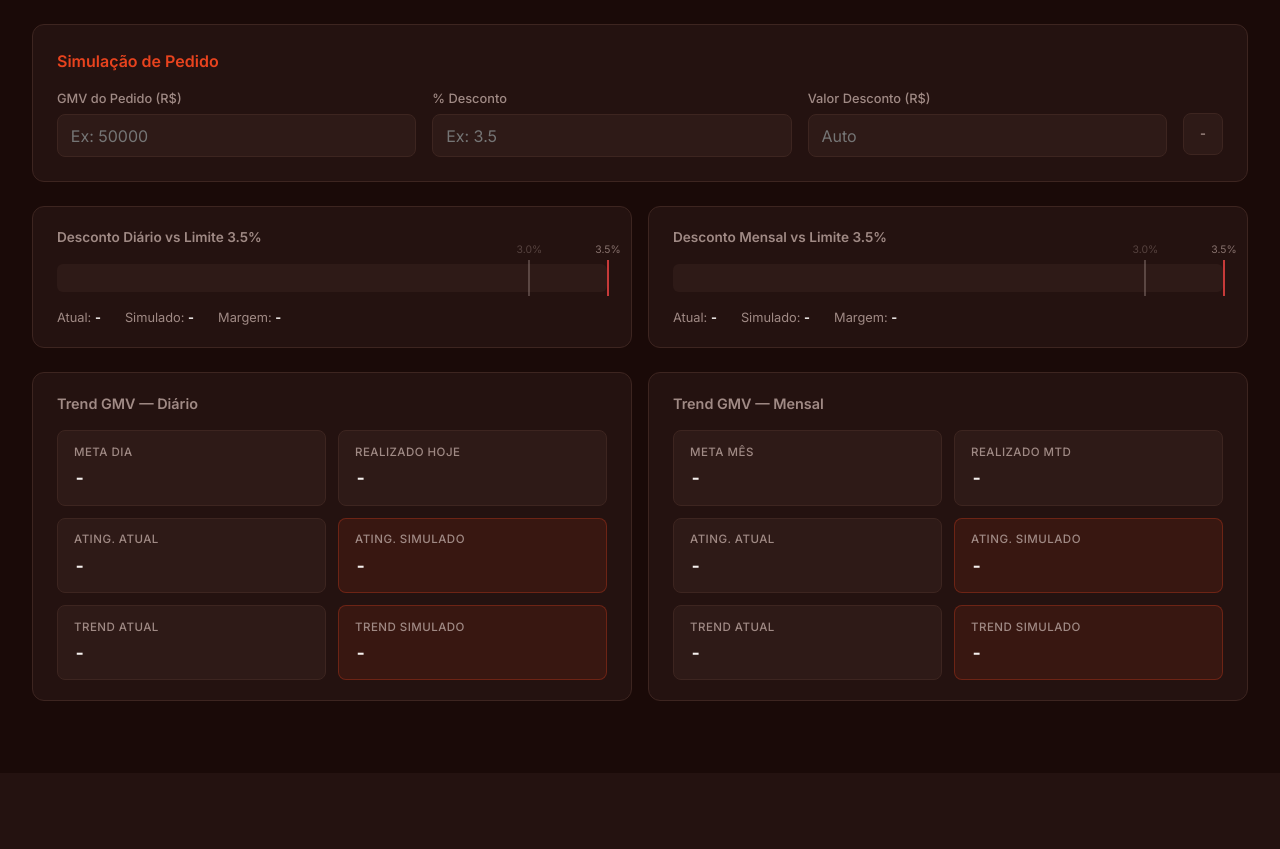
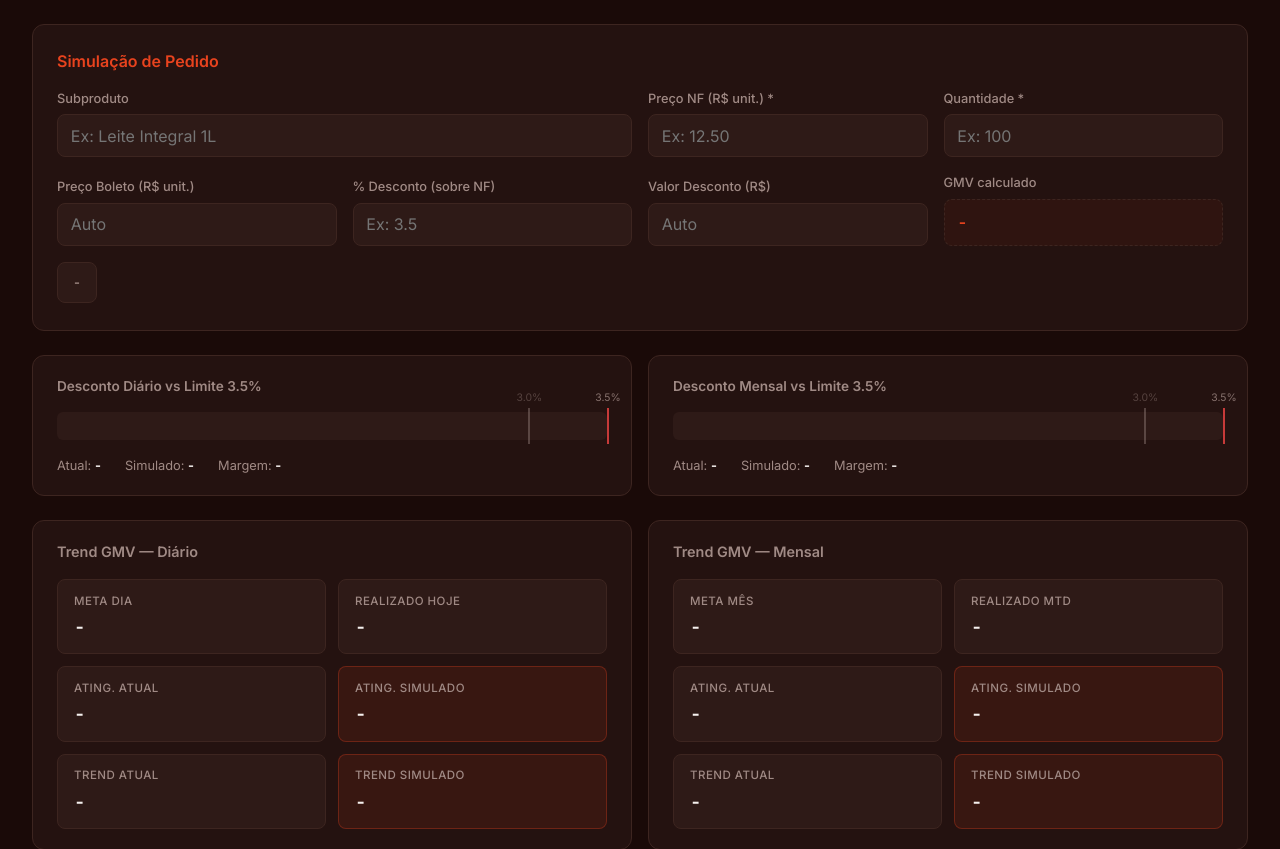
Before and after one commit to vitorrodrigues-maker/calculadora-desconto, a Flask app: page / in a window 1280 px wide. Shown: the part 64-913 px from the top of the page. Before the commit the page ends 765 px from the top, so only its background shows below. Run offline with Flask 3, Linux system fonts and the light colour scheme; data that the repository does not hold is empty.

Commit message:
feat: substituir GMV por Subproduto + Preço NF + Qtd + Preço Boleto com auto-preenchimento tri-direcional
Made-with: Cursor

```diff
--- a/static/css/style.css
+++ b/static/css/style.css
@@ -142,9 +142,13 @@ main {
 
 .input-grid {
     display: grid;
-    grid-template-columns: 1fr 1fr 1fr auto;
-    gap: 1rem;
+    grid-template-columns: repeat(4, 1fr);
+    gap: 1rem 1rem;
     align-items: end;
+}
+
+.input-group.col-subproduto {
+    grid-column: span 2;
 }
 
 .input-group label {
@@ -172,9 +176,24 @@ main {
     border-color: var(--accent);
 }
 
+.input-group.readonly .readonly-value {
+    width: 100%;
+    background: rgba(232, 67, 30, 0.06);
+    border: 1px dashed var(--border);
+    border-radius: 8px;
+    padding: 0.65rem 0.8rem;
+    color: var(--accent);
+    font-size: 1rem;
+    font-weight: 600;
+    font-variant-numeric: tabular-nums;
+    min-height: 2.6rem;
+    display: flex;
+    align-items: center;
+}
+
 .input-info {
     display: flex;
-    align-items: center;
+    align-items: flex-end;
     padding-bottom: 0.15rem;
 }
 
@@ -385,6 +404,7 @@ main {
 /* RESPONSIVE */
 @media (max-width: 900px) {
     .input-grid { grid-template-columns: 1fr 1fr; }
+    .input-group.col-subproduto { grid-column: span 2; }
     .limit-row { grid-template-columns: 1fr; }
     .panels { grid-template-columns: 1fr; }
     .trend-grid.wide { grid-template-columns: repeat(2, 1fr); }
@@ -394,6 +414,7 @@ main {
 
 @media (max-width: 600px) {
     .input-grid { grid-template-columns: 1fr; }
+    .input-group.col-subproduto { grid-column: span 1; }
     .trend-grid { grid-template-columns: 1fr; }
     .trend-grid.wide { grid-template-columns: 1fr; }
     header { padding: 0.75rem 1rem; }
--- a/static/js/calculator.js
+++ b/static/js/calculator.js
@@ -286,29 +286,74 @@
     function update() {
         if (!DATA) return;
 
-        const gmvPedido = parseNum(document.getElementById("gmvPedido"));
-        const pctInput = parseNum(document.getElementById("pctDesconto"));
-        const vlrInput = parseNum(document.getElementById("vlrDesconto"));
-        const hasInput = gmvPedido > 0 && (pctInput > 0 || vlrInput > 0);
+        const nfEl = document.getElementById("precoNF");
+        const qtdEl = document.getElementById("quantidade");
+        const boletoEl = document.getElementById("precoBoleto");
+        const pctEl = document.getElementById("pctDesconto");
+        const vlrEl = document.getElementById("vlrDesconto");
+        const gmvEl = document.getElementById("gmvDerivado");
 
-        let pctDesconto = pctInput / 100;
+        const nf = parseNum(nfEl);
+        const qtd = parseNum(qtdEl);
+        const boletoInput = parseNum(boletoEl);
+        const pctInput = parseNum(pctEl);
+        const vlrInput = parseNum(vlrEl);
+
+        let boleto = boletoInput;
+        let pctNF = pctInput / 100;
         let vlrDesconto = vlrInput;
 
-        if (gmvPedido > 0) {
-            if (pctInput > 0 && !_vlrFocused) {
-                vlrDesconto = gmvPedido * pctDesconto;
-                document.getElementById("vlrDesconto").value = vlrDesconto.toFixed(2);
-            } else if (vlrInput > 0 && !_pctFocused) {
-                pctDesconto = vlrDesconto / gmvPedido;
-                document.getElementById("pctDesconto").value = (pctDesconto * 100).toFixed(2);
+        const baseOk = nf > 0 && qtd > 0;
+
+        if (baseOk) {
+            const source = _lastEdited;
+
+            if (source === "boleto" && boletoInput > 0) {
+                pctNF = (nf - boletoInput) / nf;
+                vlrDesconto = qtd * (nf - boletoInput);
+                if (!_pctFocused) pctEl.value = (pctNF * 100).toFixed(2);
+                if (!_vlrFocused) vlrEl.value = vlrDesconto.toFixed(2);
+            } else if (source === "pct" && pctInput > 0) {
+                boleto = nf * (1 - pctNF);
+                vlrDesconto = qtd * nf * pctNF;
+                if (!_boletoFocused) boletoEl.value = boleto.toFixed(2);
+                if (!_vlrFocused) vlrEl.value = vlrDesconto.toFixed(2);
+            } else if (source === "vlr" && vlrInput > 0) {
+                const descUnit = vlrInput / qtd;
+                boleto = nf - descUnit;
+                pctNF = descUnit / nf;
+                if (!_boletoFocused) boletoEl.value = boleto.toFixed(2);
+                if (!_pctFocused) pctEl.value = (pctNF * 100).toFixed(2);
+            } else if (boletoInput > 0) {
+                pctNF = (nf - boletoInput) / nf;
+                vlrDesconto = qtd * (nf - boletoInput);
+                if (!_pctFocused) pctEl.value = (pctNF * 100).toFixed(2);
+                if (!_vlrFocused) vlrEl.value = vlrDesconto.toFixed(2);
+            } else if (pctInput > 0) {
+                boleto = nf * (1 - pctNF);
+                vlrDesconto = qtd * nf * pctNF;
+                if (!_boletoFocused) boletoEl.value = boleto.toFixed(2);
+                if (!_vlrFocused) vlrEl.value = vlrDesconto.toFixed(2);
+            } else if (vlrInput > 0) {
+                const descUnit = vlrInput / qtd;
+                boleto = nf - descUnit;
+                pctNF = descUnit / nf;
+                if (!_boletoFocused) boletoEl.value = boleto.toFixed(2);
+                if (!_pctFocused) pctEl.value = (pctNF * 100).toFixed(2);
             }
         }
+
+        const gmvPedido = baseOk && boleto > 0 ? qtd * boleto : 0;
+        gmvEl.textContent = gmvPedido > 0 ? fmt(gmvPedido, "brl") : "-";
+
+        const hasInput = baseOk && gmvPedido > 0 && vlrDesconto > 0;
+        const pctSobreBoleto = gmvPedido > 0 ? vlrDesconto / gmvPedido : 0;
 
         const todayRow = getToday(DATA.daily_discounts);
         const monthAgg = aggregateMonth(DATA.daily_discounts);
 
-        const todaySim = hasInput ? simulate(todayRow, gmvPedido, vlrDesconto, pctDesconto) : null;
-        const monthSim = hasInput ? simulate(monthAgg, gmvPedido, vlrDesconto, pctDesconto) : null;
+        const todaySim = hasInput ? simulate(todayRow, gmvPedido, vlrDesconto, pctSobreBoleto) : null;
+        const monthSim = hasInput ? simulate(monthAgg, gmvPedido, vlrDesconto, pctSobreBoleto) : null;
 
         const badge = document.getElementById("discountType");
         if (hasInput) {
@@ -320,8 +365,11 @@
                 badge.textContent = "Acima do limite 3.5% (" + fmt(simMensalPct, "pct") + ")";
                 badge.className = "info-badge supervisores";
             }
+        } else if (!baseOk) {
+            badge.textContent = "Preencha NF e Quantidade";
+            badge.className = "info-badge";
         } else {
-            badge.textContent = "Preencha os campos";
+            badge.textContent = "Preencha Boleto, % ou Valor";
             badge.className = "info-badge";
         }
 
@@ -338,20 +386,32 @@
 
     // ─── Input binding ─────────────────────────────────────
 
+    let _boletoFocused = false;
     let _pctFocused = false;
     let _vlrFocused = false;
+    let _lastEdited = null;
 
     function bindInputs() {
-        const gmvEl = document.getElementById("gmvPedido");
+        const subEl = document.getElementById("subproduto");
+        const nfEl = document.getElementById("precoNF");
+        const qtdEl = document.getElementById("quantidade");
+        const boletoEl = document.getElementById("precoBoleto");
         const pctEl = document.getElementById("pctDesconto");
         const vlrEl = document.getElementById("vlrDesconto");
 
-        pctEl.addEventListener("focus", () => { _pctFocused = true; _vlrFocused = false; });
-        vlrEl.addEventListener("focus", () => { _vlrFocused = true; _pctFocused = false; });
+        boletoEl.addEventListener("focus", () => { _boletoFocused = true; _pctFocused = false; _vlrFocused = false; });
+        pctEl.addEventListener("focus", () => { _pctFocused = true; _boletoFocused = false; _vlrFocused = false; });
+        vlrEl.addEventListener("focus", () => { _vlrFocused = true; _boletoFocused = false; _pctFocused = false; });
 
-        [gmvEl, pctEl, vlrEl].forEach((el) => {
+        boletoEl.addEventListener("input", () => { _lastEdited = "boleto"; update(); });
+        pctEl.addEventListener("input", () => { _lastEdited = "pct"; update(); });
+        vlrEl.addEventListener("input", () => { _lastEdited = "vlr"; update(); });
+
+        [nfEl, qtdEl].forEach((el) => {
             el.addEventListener("input", update);
         });
+
+        subEl.addEventListener("input", () => { /* subproduto é apenas descritivo */ });
     }
 
     // ─── Refresh ─────────────────────────────────────────────
--- a/templates/index.html
+++ b/templates/index.html
@@ -35,17 +35,33 @@
         <section class="input-card">
             <h2>Simulação de Pedido</h2>
             <div class="input-grid">
-                <div class="input-group">
-                    <label for="gmvPedido">GMV do Pedido (R$)</label>
-                    <input type="text" id="gmvPedido" placeholder="Ex: 50000" inputmode="decimal">
+                <div class="input-group col-subproduto">
+                    <label for="subproduto">Subproduto</label>
+                    <input type="text" id="subproduto" placeholder="Ex: Leite Integral 1L" autocomplete="off">
                 </div>
                 <div class="input-group">
-                    <label for="pctDesconto">% Desconto</label>
+                    <label for="precoNF">Preço NF (R$ unit.) *</label>
+                    <input type="text" id="precoNF" placeholder="Ex: 12.50" inputmode="decimal">
+                </div>
+                <div class="input-group">
+                    <label for="quantidade">Quantidade *</label>
+                    <input type="text" id="quantidade" placeholder="Ex: 100" inputmode="decimal">
+                </div>
+                <div class="input-group">
+                    <label for="precoBoleto">Preço Boleto (R$ unit.)</label>
+                    <input type="text" id="precoBoleto" placeholder="Auto" inputmode="decimal">
+                </div>
+                <div class="input-group">
+                    <label for="pctDesconto">% Desconto (sobre NF)</label>
                     <input type="text" id="pctDesconto" placeholder="Ex: 3.5" inputmode="decimal">
                 </div>
                 <div class="input-group">
                     <label for="vlrDesconto">Valor Desconto (R$)</label>
                     <input type="text" id="vlrDesconto" placeholder="Auto" inputmode="decimal">
+                </div>
+                <div class="input-group readonly">
+                    <label for="gmvDerivado">GMV calculado</label>
+                    <div class="readonly-value" id="gmvDerivado">-</div>
                 </div>
                 <div class="input-group input-info">
                     <div class="info-badge" id="discountType">-</div>
```
